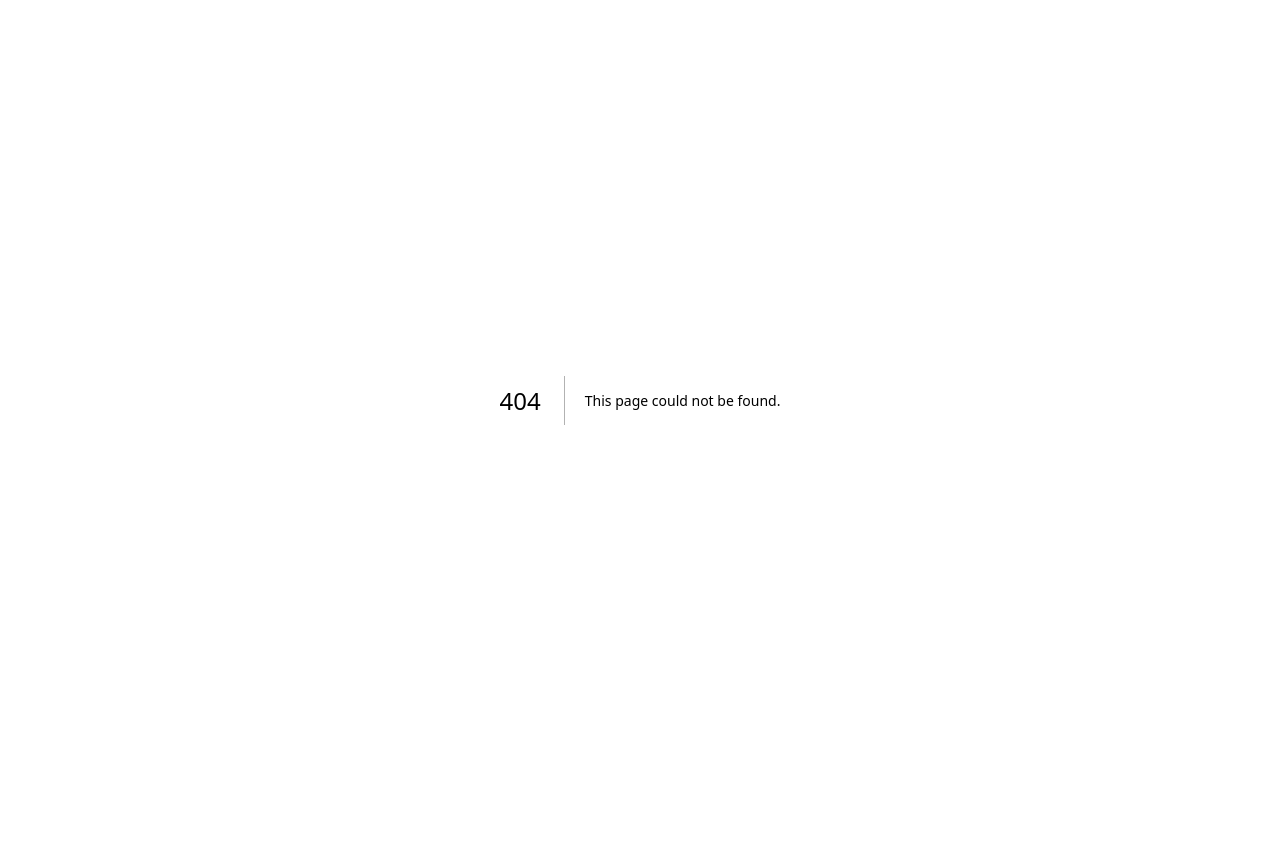
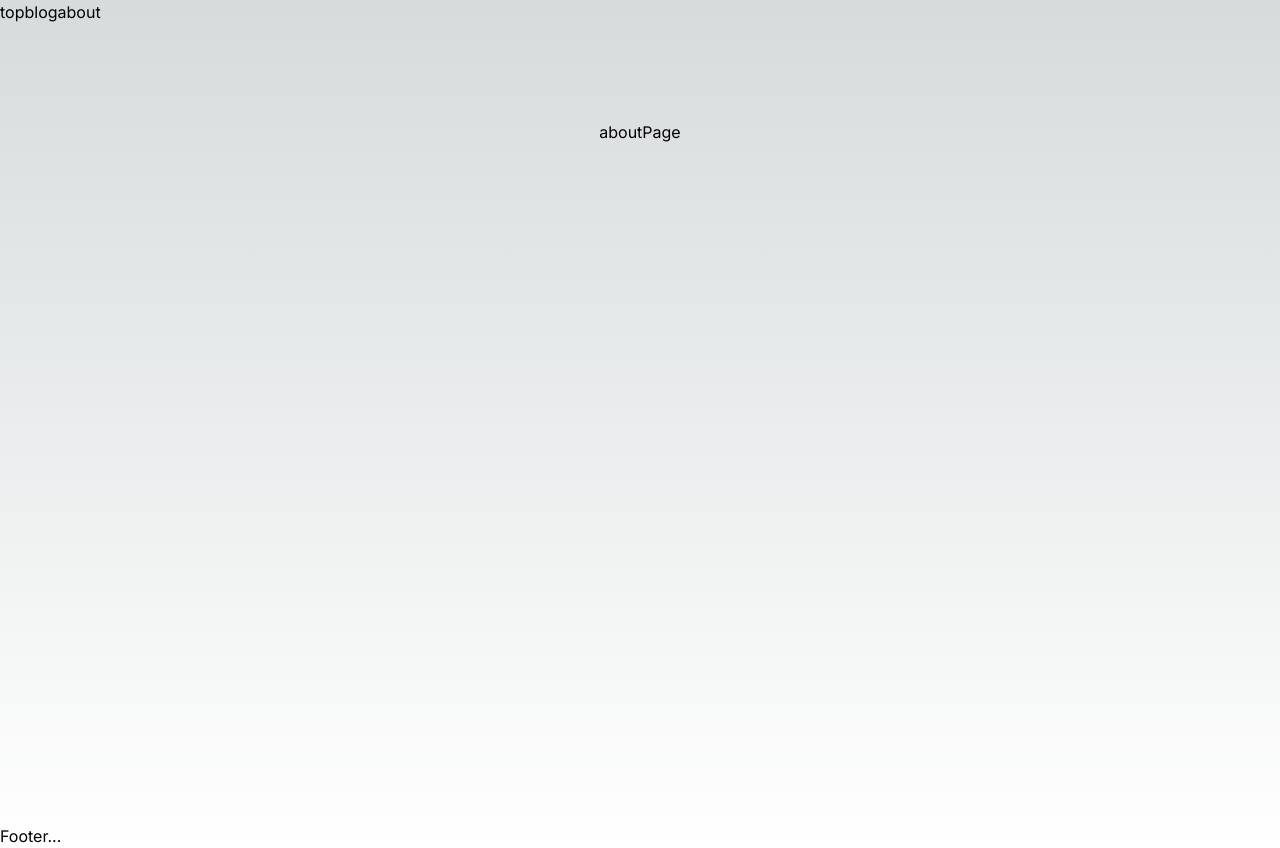
Before and after one commit to bugcreator6999/tech-blog, a Next.js app: page /about in a window 1280 px wide. Before the commit this address had no page. Before the commit the page ends 800 px from the top, so only its background shows below. Built offline with nearby package versions, Linux system fonts and the light colour scheme.

Commit message:
create site template.

```diff
--- /dev/null
+++ b/app/about/layout.tsx
@@ -0,0 +1,7 @@
+export default function AboutLayout({
+  children,
+}: {
+  children: React.ReactNode;
+}) {
+  return <div>{children}</div>;
+}
--- /dev/null
+++ b/app/about/page.tsx
@@ -0,0 +1,11 @@
+import React from "react";
+
+const aboutPage = () => {
+  return (
+    <div className="flex min-h-screen flex-col items-center justify-between p-24">
+      aboutPage
+    </div>
+  );
+};
+
+export default aboutPage;
--- /dev/null
+++ b/app/blog/layout.tsx
@@ -0,0 +1,17 @@
+import "../globals.css";
+import { Inter } from "next/font/google";
+
+const inter = Inter({ subsets: ["latin"] });
+
+export const metadata = {
+  title: "Create Next App",
+  description: "Generated by create next app",
+};
+
+export default function BlogListPage({
+  children,
+}: {
+  children: React.ReactNode;
+}) {
+  return <div>{children}</div>;
+}
--- /dev/null
+++ b/app/blog/page.tsx
@@ -0,0 +1,16 @@
+import Image from "next/image";
+import { client, getBlogs } from "@/libs/microcms";
+import { BlogPostType } from "@/types/blogPost";
+
+export default async function BlogList() {
+  const { contents } = await getBlogs();
+  return (
+    <main className="flex min-h-screen flex-col items-center justify-between p-24">
+      <ul>
+        {contents.map((postData: BlogPostType) => {
+          return <li key={postData.id}>{postData.title}</li>;
+        })}
+      </ul>
+    </main>
+  );
+}
--- /dev/null
+++ b/app/components/Footer.tsx
@@ -0,0 +1,7 @@
+import React from "react";
+
+const Footer = () => {
+  return <div>Footer...</div>;
+};
+
+export default Footer;
--- /dev/null
+++ b/app/components/Navbar.tsx
@@ -0,0 +1,14 @@
+import Link from "next/link";
+import React from "react";
+
+const Navbar = () => {
+  return (
+    <div>
+      <Link href="/">top</Link>
+      <Link href="/blog">blog</Link>
+      <Link href="/about">about</Link>
+    </div>
+  );
+};
+
+export default Navbar;
--- a/app/layout.tsx
+++ b/app/layout.tsx
@@ -1,21 +1,27 @@
-import './globals.css'
-import { Inter } from 'next/font/google'
+import Footer from "./components/Footer";
+import Navbar from "./components/Navbar";
+import "./globals.css";
+import { Inter } from "next/font/google";
 
-const inter = Inter({ subsets: ['latin'] })
+const inter = Inter({ subsets: ["latin"] });
 
 export const metadata = {
-  title: 'Create Next App',
-  description: 'Generated by create next app',
-}
+  title: "Create Next App",
+  description: "Generated by create next app",
+};
 
 export default function RootLayout({
   children,
 }: {
-  children: React.ReactNode
+  children: React.ReactNode;
 }) {
   return (
     <html lang="en">
-      <body className={inter.className}>{children}</body>
+      <body className={inter.className}>
+        <Navbar />
+        {children}
+        <Footer />
+      </body>
     </html>
-  )
+  );
 }
--- a/app/page.tsx
+++ b/app/page.tsx
@@ -1,14 +1,9 @@
 import Image from "next/image";
-import { client, getBlogs } from "@/libs/microcms";
-import { BlogPostType } from "@/types/blogPost";
 
 export default async function Home() {
-  const { contents } = await getBlogs();
   return (
     <main className="flex min-h-screen flex-col items-center justify-between p-24">
-      {contents.map((postData: BlogPostType) => {
-        return <li key={postData.id}>{postData.title}</li>;
-      })}
+      <h1>top page</h1>
     </main>
   );
 }
```
Also changed, not shown: app/blog/[id]/page.tsx (added), 1 other file (tests, documents, lock files or other folders).
